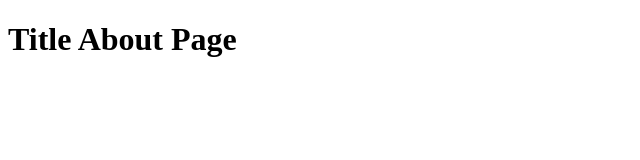
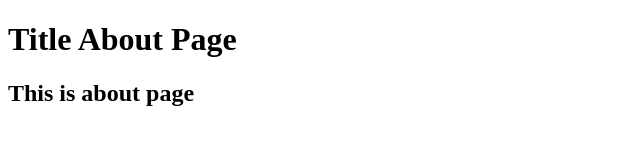
Before and after one commit to kindyALkindy/test-git, a plain HTML site: page about.html in a window 1280 px wide. Shown: the whole page, without its empty margins (0-640 px from the left). Drawn offline with Linux system fonts and the light colour scheme.

Commit message:
ADDED TT

```diff
--- a/about.html
+++ b/about.html
@@ -7,5 +7,6 @@
 </head>
 <body>
     <h1>Title About Page</h1>
+    <h2>This is about page</h2>
 </body>
 </html>
```
